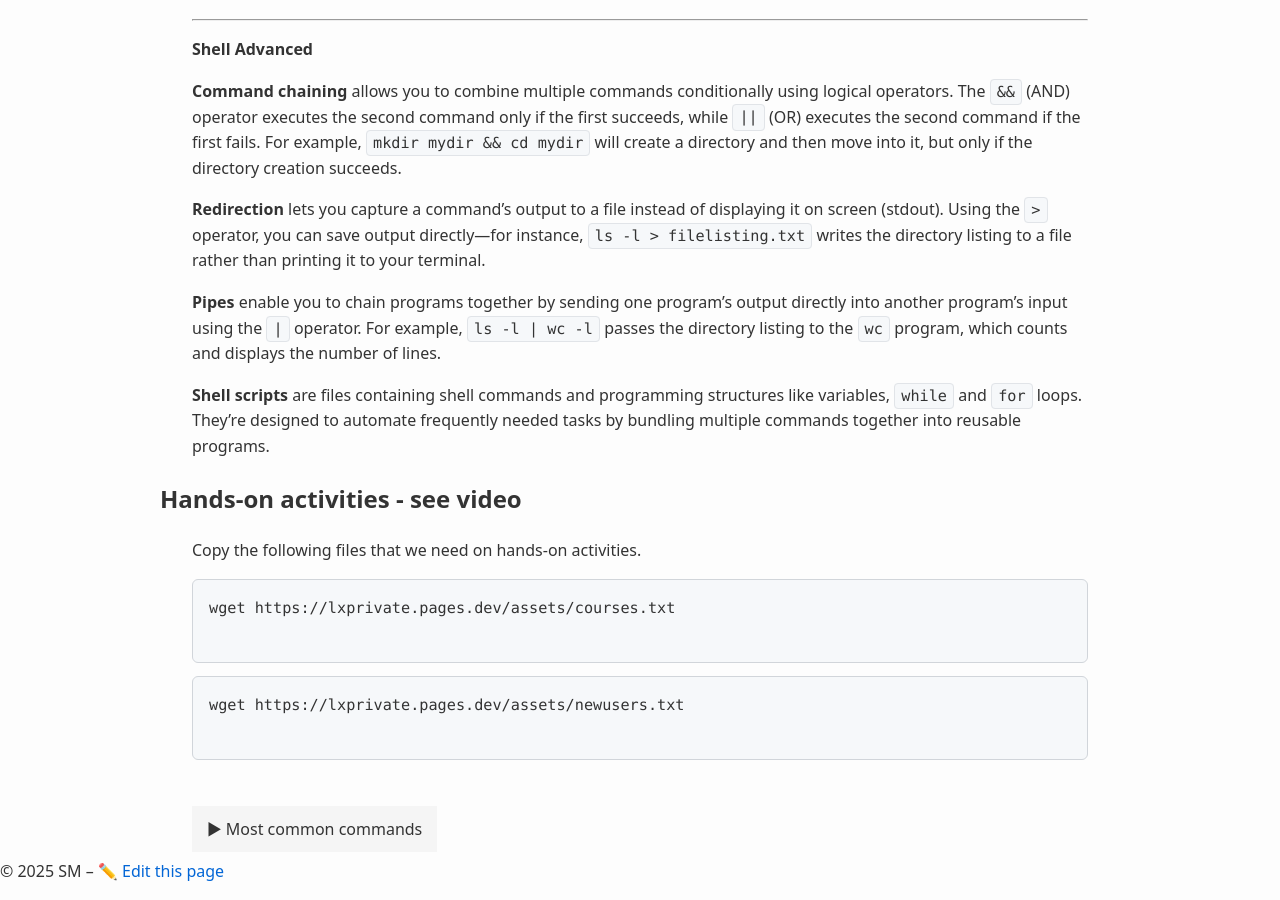
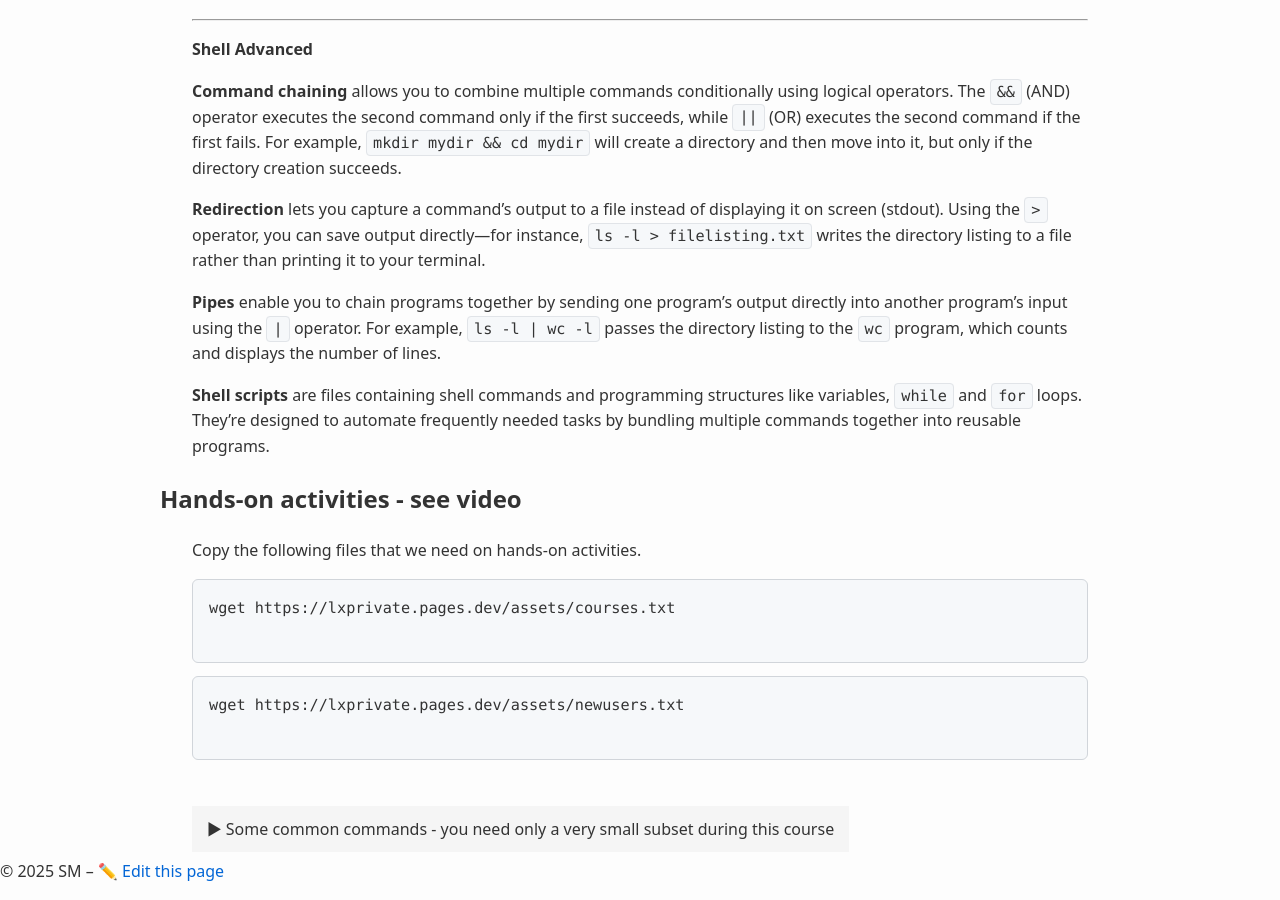
Before and after one commit to averkoc/lxprivate, a Jekyll site: the page built from docs/shellwrk.md, in a window 1280 px wide and 900 px high, scrolled down 612 px. Built offline with Jekyll 4.4.1, drawn with Linux system fonts in a browser that asks for light colours.

Commit message:
Update title for common commands section

```diff
--- a/docs/shellwrk.md
+++ b/docs/shellwrk.md
@@ -56,6 +56,6 @@ Copy the following files that we need on hands-on activities.
 
 {% include accordion.html
     id="commands"
-    title="Most common commands"
+    title="Some common commands - you need only a very small subset during this course"
     content=commands_content
 %}
```
